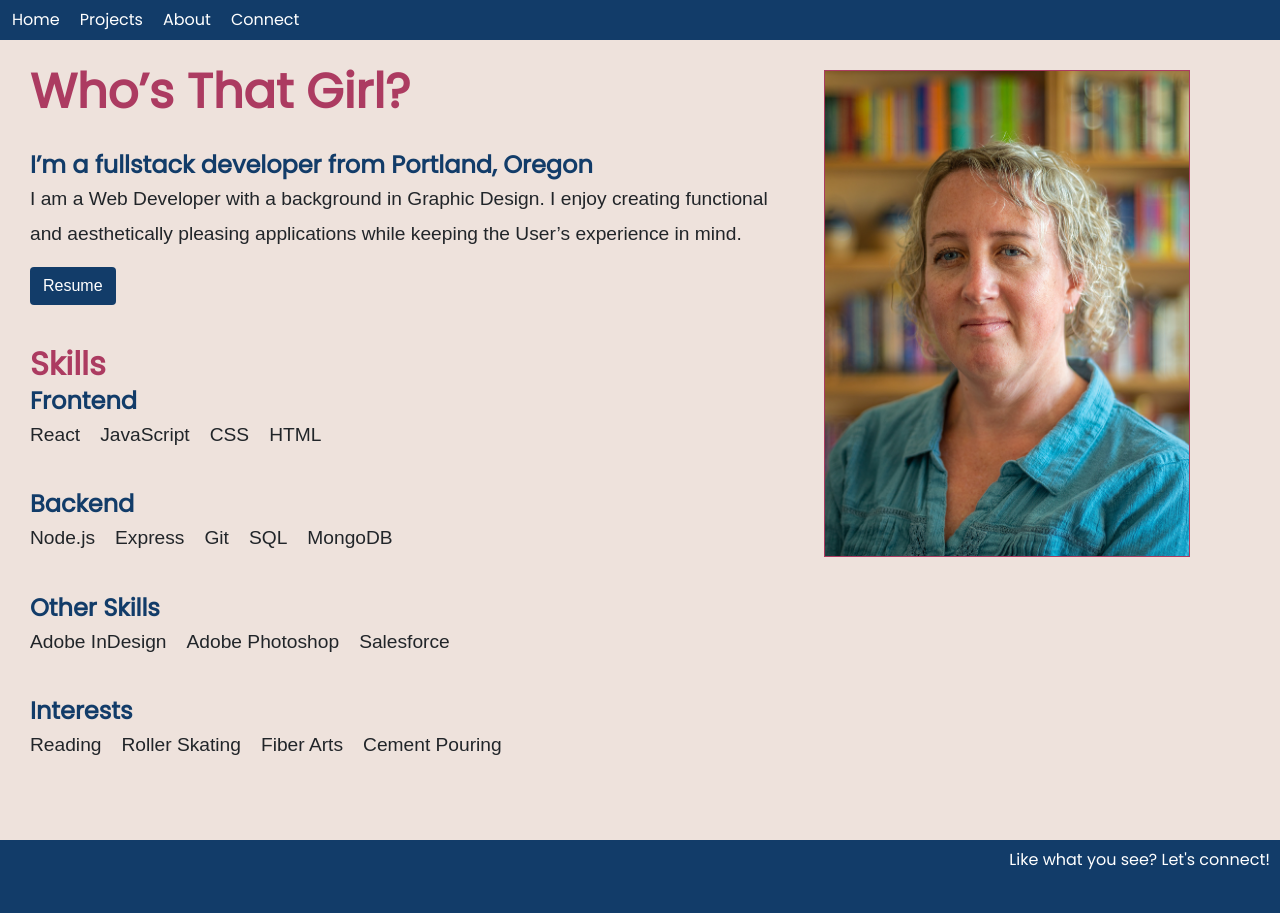
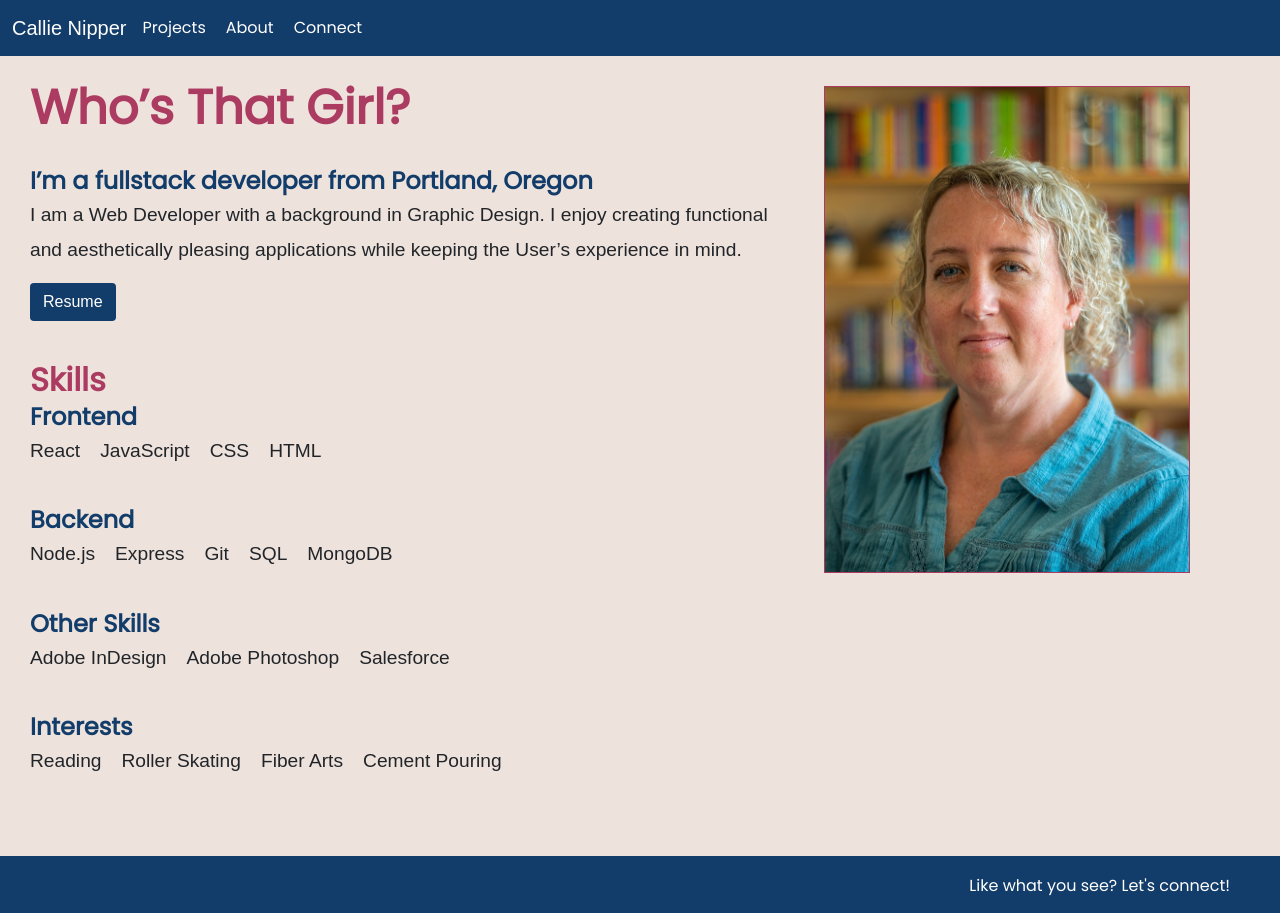
Before and after one commit to calliebn/cbportfolio, a React (Create React App) app: page /cbportfolio/about in a window 1280 px wide. Before the commit the page ends 887 px from the top, so only its background shows below. Built offline with nearby package versions, Linux system fonts and the light colour scheme.

Commit message:
Played with the CSS and content on Nav bar

```diff
--- a/src/components/Footer/style.css
+++ b/src/components/Footer/style.css
@@ -9,6 +9,8 @@ h4 {
   color: #fff;
   font-size: 1em;
   text-align: right;
+  padding-top: 10px;
+  padding-right: 40px;
 }
 
 a {
--- a/src/components/Nav/index.js
+++ b/src/components/Nav/index.js
@@ -8,30 +8,27 @@ const Nav = () => {
         <header>
             <nav className="navbar navbar-expand-sm">
                 <div className="container-fluid">
-                    <nav>
+                    <div className="navbar-brand"><NavLink to="/">Callie Nipper</NavLink></div>
                     <button className="navbar-toggler" type="button" data-bs-toggle="collapse" data-bs-target="#navbarSupportedContent" aria-controls="navbarSupportedContent" aria-expanded="false" aria-label="Toggle navigation">
                         <span className="navbar-toggler-icon"><i className="fas fa-bars"></i></span>
                     </button>
                     <div className="collapse navbar-collapse" id="navbarSupportedContent">
-                            <ul className="navbar-nav me-auto mb-2 mb-lg-0">
-                                <li className="nav-item">
-                                    <NavLink to="/">Home</NavLink>
-                                </li>
-                                <li className="nav-item">
+                        <div className="navbar-nav">
+                            <div className="nav-item">
                                 <NavLink to="/projects">Projects</NavLink>
-                                </li>
-                                <li className="nav-item">
+                            </div>
+                            <div className="nav-item">
                                 <NavLink to="/about">About</NavLink>
-                                </li>
-                                <li className="nav-item">
+                            </div>
+                            <div className="nav-item">
                                 <NavLink to="/connect">Connect</NavLink>
-                                </li>
-                            </ul>
+                            </div>
+                        </div>
+                    </div>
+
                 </div>
             </nav>
-                </div>
-            </nav>
-        </header>
+        </header >
     )
 }
 
--- a/src/components/Nav/styles.css
+++ b/src/components/Nav/styles.css
@@ -1,8 +1,5 @@
-nav {
+header {
   background-color: #123c69;
-  display: flex;
-  flex-direction: row;
-  justify-content: flex-end;
 }
 
 a {
@@ -14,17 +11,19 @@ a:hover {
   color: #fed766;
 }
 
-ul {
-  align-items: baseline;
-  justify-content: flex-end;
-}
-
 .nav-item {
   font-family: "Poppins", sans-serif;
   padding-right: 20px;
-  text-align: right;
 }
 
 .navbar-toggler-icon {
   color: #fff;
 }
+
+.nav-brand {
+  float: left;
+  padding: 20px;
+}
+.navbar-nav {
+  float: right;
+}
```
Lines whose indentation alone changed are shown as unchanged.
